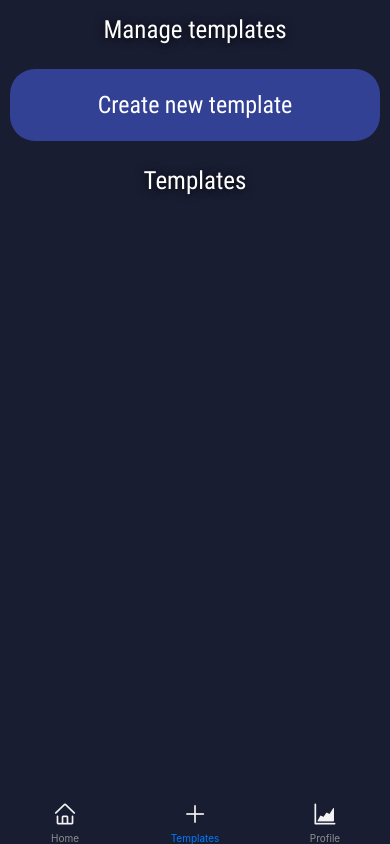
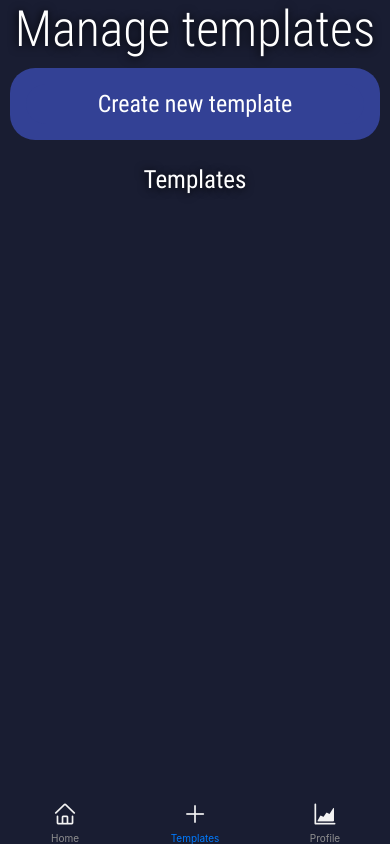
Before and after one commit to juhoohuj/mobile-project, a React Native app: screen /Templates in a window 390 px wide. Built offline with nearby package versions, Linux system fonts and the light colour scheme.

Commit message:
stylechanges

```diff
--- a/components/AddScreen.js
+++ b/components/AddScreen.js
@@ -68,7 +68,7 @@ const insets = useSafeAreaInsets();
     return (
             <SafeAreaView style={[Styles.AddScreenContainer, {paddingTop: insets.top}]}>
             <View>
-                <Text style={Styles.AddScreenText}>Manage templates</Text>
+                <Text style={Styles.headerStyle}>Manage templates</Text>
             </View>
             <View>
                 <TouchableOpacity style={Styles.AddScreenButton} onPress={() => navigation.navigate("WorkoutForm")}>
```
